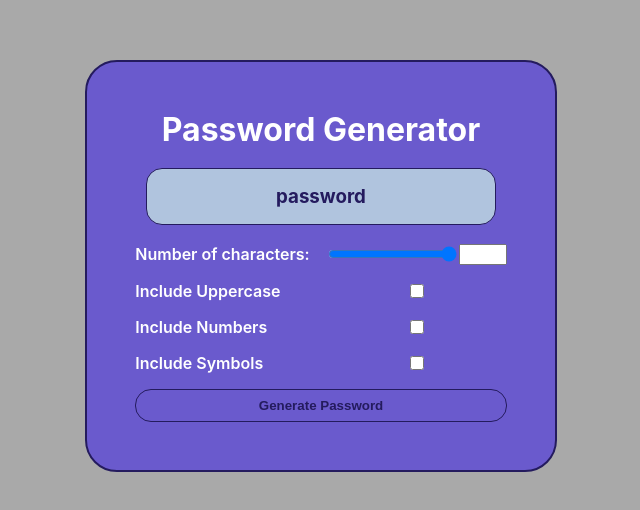
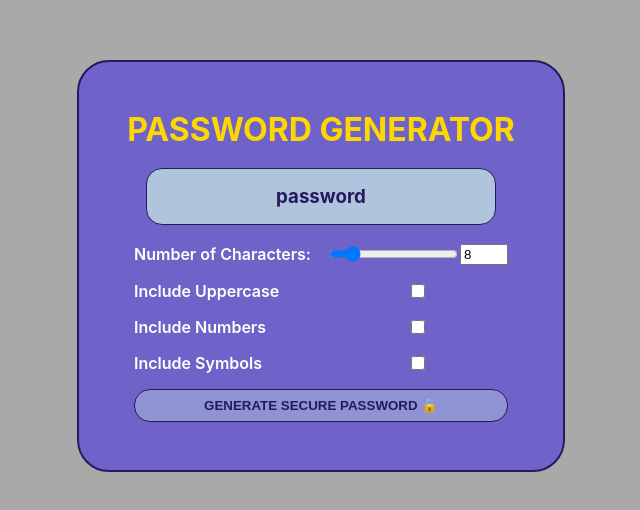
Before and after one commit to luvagu/react-password-generator, a React (Create React App) app: page / in a window 1280 px wide. Shown: the part 134-644 px from the top of the page, without its empty margins (319-959 px from the left). Built offline with nearby package versions, Linux system fonts and the light colour scheme.

Commit message:
completed app

```diff
--- a/src/App.jsx
+++ b/src/App.jsx
@@ -1,23 +1,125 @@
+import { useState } from 'react'
+
+const generatePassword = (
+	numOfChars = 8,
+	includeUppercase = false,
+	includeNumbers = false,
+	includeSymbols = false
+) => {
+	// ASCII Character Codes Arrays
+	// source: https://www.petefreitag.com/cheatsheets/ascii-codes/
+	const getAsciiCharacters = (from, to) => {
+		const codes = []
+		for (let i = from; i <= to; i++) {
+			codes.push(i)
+		}
+		return codes
+	}
+
+	const LowerCaseCodes = getAsciiCharacters(97, 122)
+	const UpperCaseCodes = getAsciiCharacters(65, 90)
+	const NumbersCodes = getAsciiCharacters(48, 57)
+	const SymbolsCodes = [
+		...getAsciiCharacters(33, 47),
+		...getAsciiCharacters(58, 64),
+		...getAsciiCharacters(91, 96),
+		...getAsciiCharacters(123, 126),
+	]
+
+	let passwordCharCodes = LowerCaseCodes
+
+	if (includeUppercase)
+		passwordCharCodes = [...passwordCharCodes, ...UpperCaseCodes]
+	if (includeNumbers)
+		passwordCharCodes = [...passwordCharCodes, ...NumbersCodes]
+	if (includeSymbols)
+		passwordCharCodes = [...passwordCharCodes, ...SymbolsCodes]
+
+	const password = []
+
+	for (let i = 0; i < numOfChars; i++) {
+		password.push(
+			String.fromCharCode(
+				passwordCharCodes[Math.floor(Math.random() * passwordCharCodes.length)]
+			)
+		)
+	}
+
+	return password.join('')
+}
+
 function App() {
+	const [numOfChars, setNumOfChars] = useState(8)
+	const [dysplayPassword, setDysplayPassword] = useState('password')
+	const [options, setOptions] = useState({})
+	const [isCopied, setIsCopied] = useState(false)
+	const [isGenerated, setIsGenerated] = useState(false)
+
+	const handleSubmit = e => {
+		e.preventDefault()
+
+		setIsGenerated(true)
+		setIsCopied(false)
+
+		const password = generatePassword(
+			numOfChars,
+			options.uppercase,
+			options.numbers,
+			options.symbols
+		)
+
+		setDysplayPassword(password)
+	}
+
+	const handleChage = e => {
+		setOptions(prevOptions => ({
+			...prevOptions,
+			[e.target.id]: e.target.checked,
+		}))
+	}
+
+	const copyToClipboard = () => {
+		navigator.clipboard.writeText(dysplayPassword)
+		setIsCopied(true)
+	}
+
 	return (
 		<div className='container'>
 			<h1 className='title'>Password Generator</h1>
-			<h3 className='display-password'>
-				password
-			</h3>
-			<form className='form-fields'>
-					<label htmlFor=''>Number of characters:</label>
-					<div className='input-range-number'>
-						<input type='range' min='1' max='50' />
-						<input type='number' min='1' max='50' className='number-input' />
-					</div>
-          <label htmlFor="uppercase">Include Uppercase</label>
-          <input type="checkbox" id="uppercase" />
-          <label htmlFor="numbers">Include Numbers</label>
-          <input type="checkbox" id="numbers" />
-          <label htmlFor="symbols">Include Symbols</label>
-          <input type="checkbox" id="symbols" />
-          <button type="submit" className="btn">Generate Password</button>
+			<h3 className='display-password'>{dysplayPassword}</h3>
+			<form className='form-fields' onSubmit={handleSubmit}>
+				<label htmlFor=''>Number of Characters:</label>
+				<div className='input-range-number'>
+					<input
+						type='range'
+						min='1'
+						max='50'
+						value={numOfChars}
+						onChange={e => setNumOfChars(parseInt(e.target.value))}
+					/>
+					<input
+						type='number'
+						min='1'
+						max='50'
+						value={numOfChars}
+						onChange={e => setNumOfChars(parseInt(e.target.value))}
+						className='number-input'
+					/>
+				</div>
+				<label htmlFor='uppercase'>Include Uppercase</label>
+				<input type='checkbox' id='uppercase' onChange={handleChage} />
+				<label htmlFor='numbers'>Include Numbers</label>
+				<input type='checkbox' id='numbers' onChange={handleChage} />
+				<label htmlFor='symbols'>Include Symbols</label>
+				<input type='checkbox' id='symbols' onChange={handleChage} />
+				<button type='submit' className='btn'>
+					Generate Secure Password 🔒
+				</button>
+				{isGenerated && (
+					<button type='button' className='btn' onClick={copyToClipboard}>
+						{isCopied ? 'Copied ✔️' : 'Copy Password To Clipboard 📋'}
+					</button>
+				)}
 			</form>
 		</div>
 	)
--- a/src/index.css
+++ b/src/index.css
@@ -20,7 +20,7 @@ body {
   flex-direction: column;
   justify-content: center;
   align-items: center;
-	background-color: slateblue;
+	background-color: rgba(105, 90, 205, 0.9);
   color: white;
 	border: 2px solid rgb(36, 27, 94);
 	border-radius: 2rem;
@@ -29,20 +29,32 @@ body {
 
 .title {
 	margin: 0;
+	text-transform: uppercase;
+	color: gold;
 }
 
 .display-password {
   display: flex;
 	justify-content: center;
 	width: 350px;
-	padding: 1rem;
+	padding: 1rem 1.5rem;
 	word-break: break-all;
 	/* font-size: 1rem; */
 	color: rgb(36, 27, 94);
 	background-color: lightsteelblue;
 	border: 1px solid rgb(36, 27, 94);
 	border-radius: 1rem;
+	/* cursor: pointer; */
+	position: relative;
 }
+
+/* .display-password::before {
+	content: '📋';
+	position: absolute;
+	top: 5px;
+	right: 5px;
+	font-size: 1rem;
+} */
 
 .form-fields{
 	display: grid;
@@ -68,12 +80,13 @@ label {
 	cursor: pointer;
 	padding: .5rem 1rem;
 	font-weight: bold;
+	text-transform: uppercase;
 	color: rgb(36, 27, 94);
 	border: 1px solid rgb(36, 27, 94);
 	border-radius: 1rem;
-	background-color: transparent;
+	background-color: rgba(176, 196, 222, 0.5);
 }
 
 .btn:hover {
-	background-color: rgba(176, 196, 222, 0.7);
+	background-color: rgba(176, 196, 222, 0.9);
 }
```
